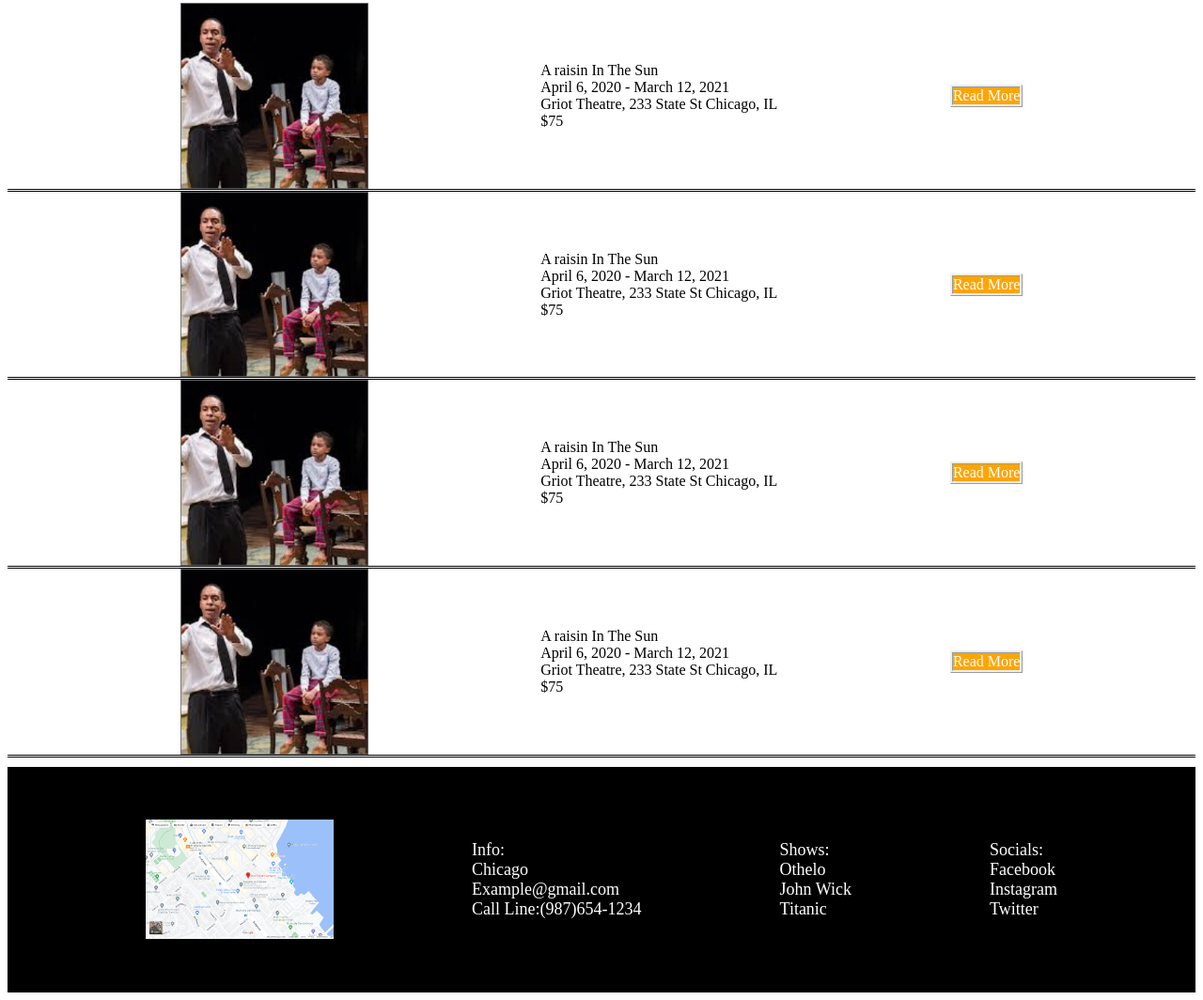
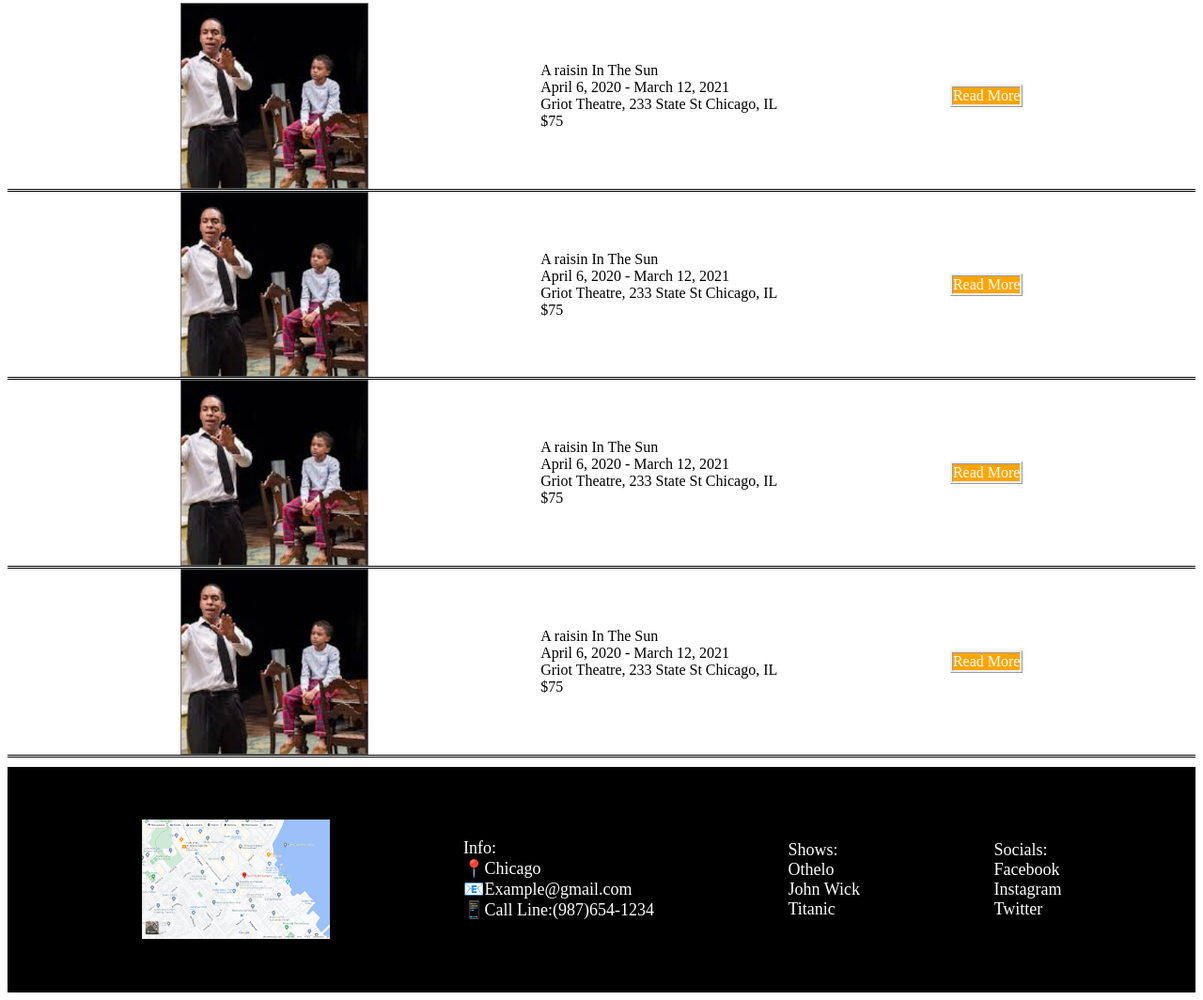
Before and after one commit to SaadDin777/theatre-homework, a plain HTML site: page index.html in a window 1280 px wide. Shown: the part 626-1690 px from the top of the page at 94% size. Drawn offline with Linux system fonts and the light colour scheme.

Commit message:
new theatre commit

```diff
--- a/index.html
+++ b/index.html
@@ -55,8 +55,8 @@
             <a href="#">
                 <img src="/images/griot-theatre.PNG" alt="Theatre">
             </a>
-            <p class="info">Info: <br> Chicago <br> Example@gmail.com <br>
-            Call Line:(987)654-1234</p>
+            <p class="info">Info: <br> &#128205Chicago <br> 	&#128231;Example@gmail.com <br>
+                &#128241Call Line:(987)654-1234</p>
             <p class="show">Shows: <br> Othelo <br> John Wick <br> Titanic</p>
             <p class="social">Socials: <br> Facebook <br> Instagram <br> Twitter</p>
         </div>
```
